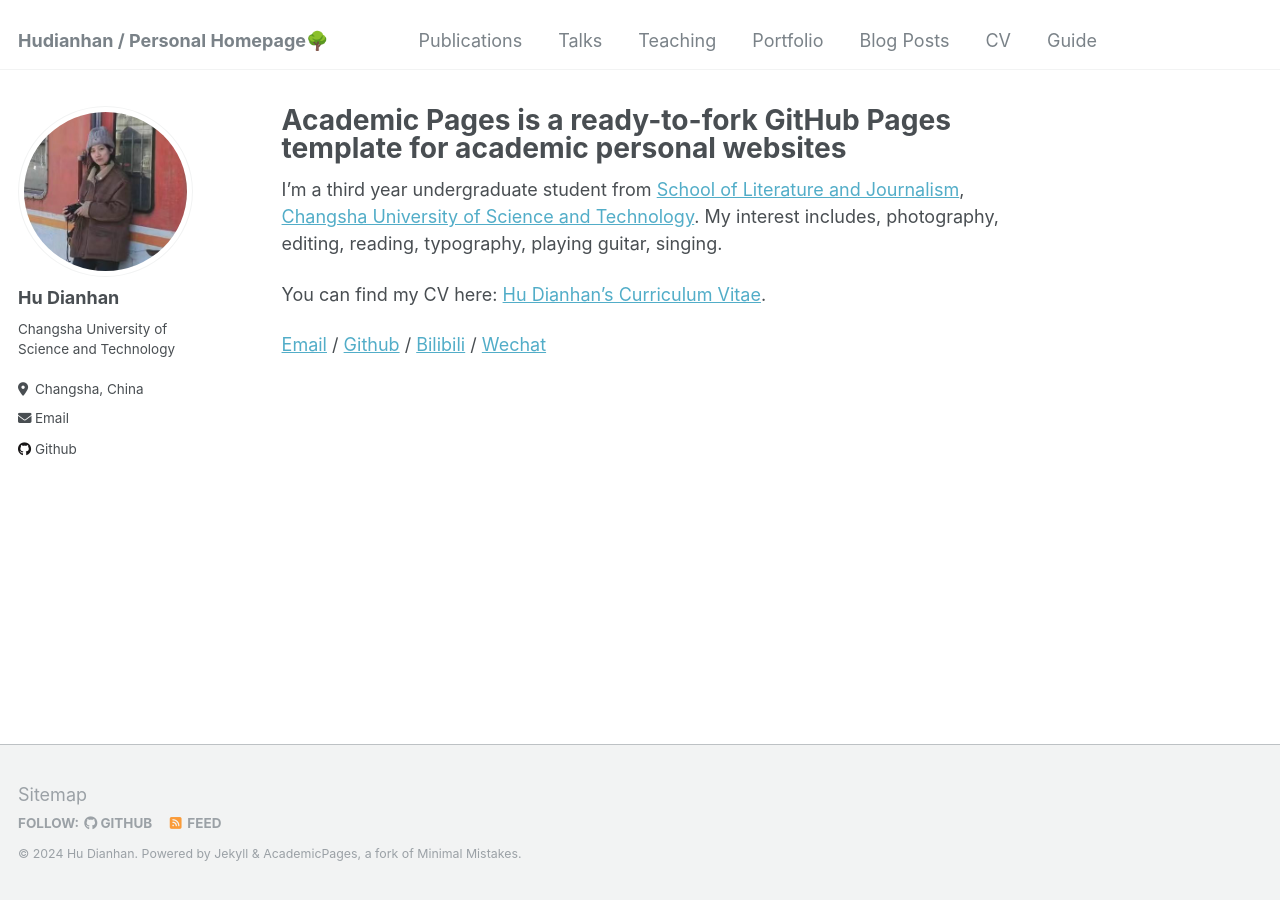
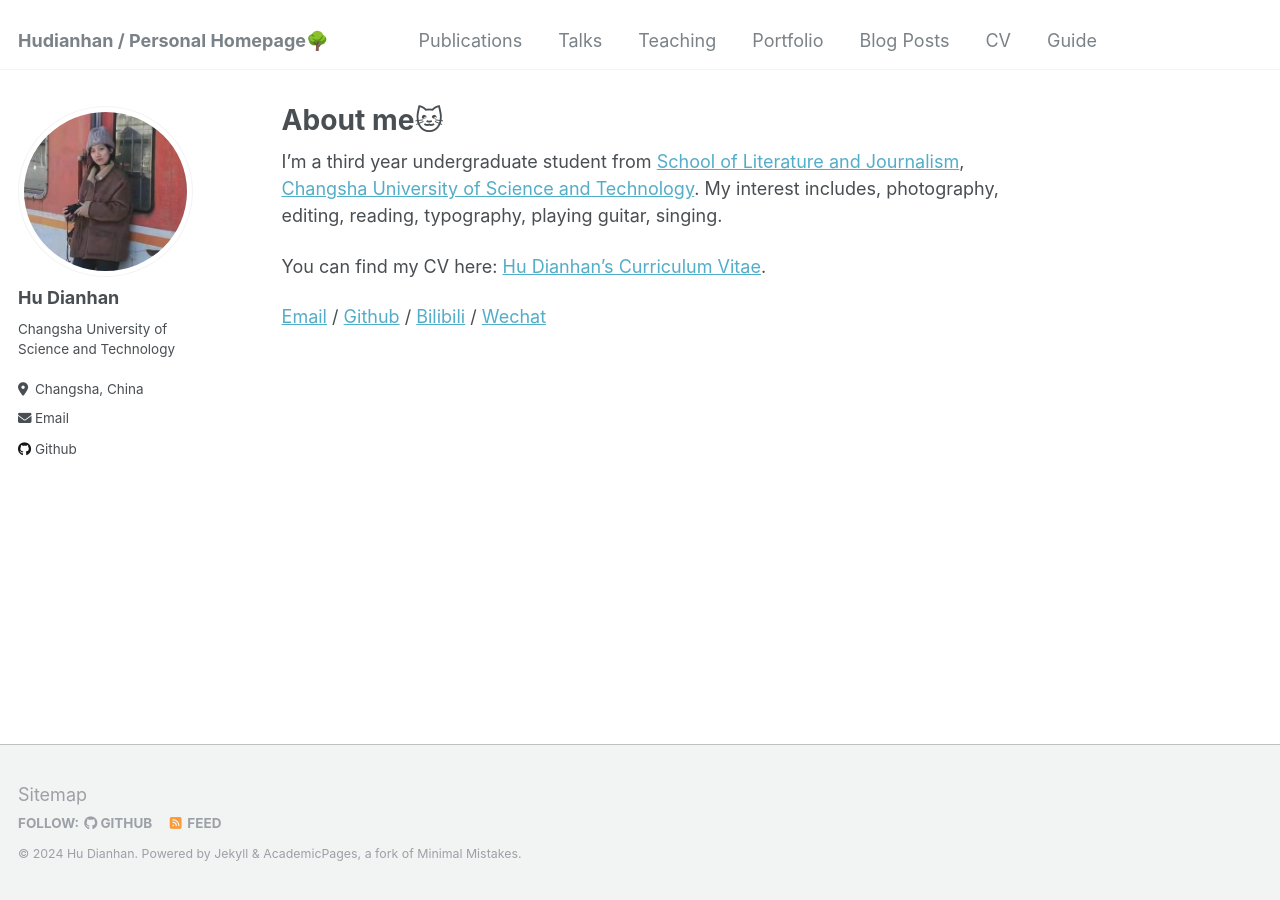
Before and after one commit to Rheahu816/Rheahu.github.io, a Jekyll site: the page built from _pages/about.md, in a window 1280 px wide. Built offline with Jekyll 4.4.1, drawn with Linux system fonts in a browser that asks for light colours.

Commit message:
Update about.md

```diff
--- a/_pages/about.md
+++ b/_pages/about.md
@@ -1,6 +1,6 @@
 ---
 permalink: /
-title: "Academic Pages is a ready-to-fork GitHub Pages template for academic personal websites"
+title: "About me🐱"
 author_profile: true
 redirect_from:
   - /about/
```
